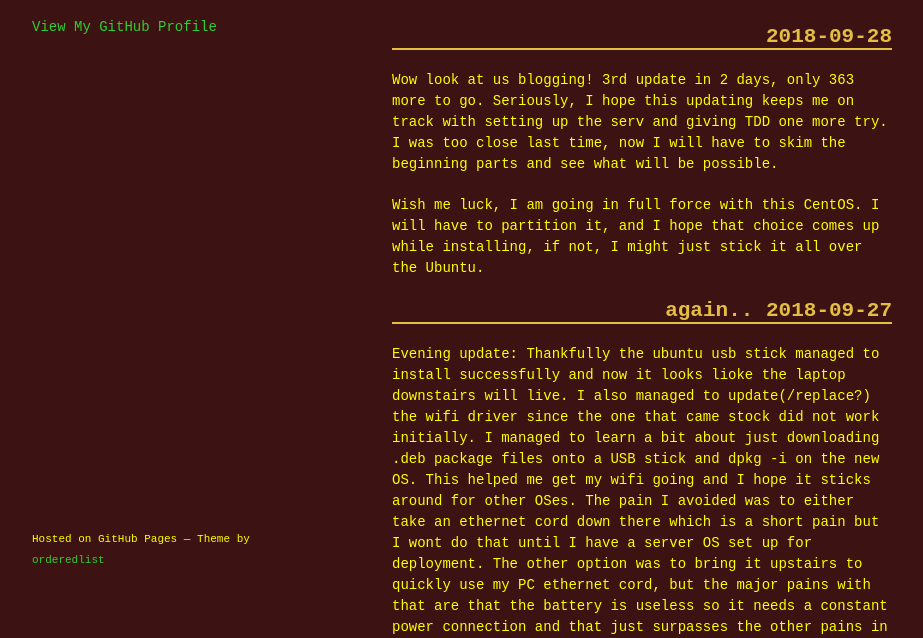
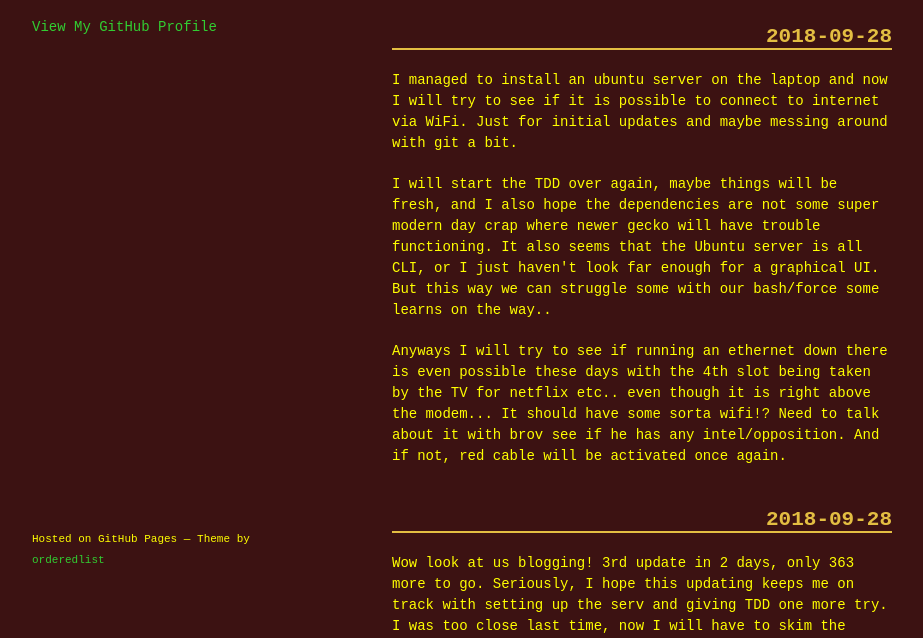
Before and after one commit to slaytin/slaytin.github.io, a plain HTML site: page index.html in a window 1280 px wide. Shown: the part 160-798 px from the top of the page, without its empty margins (178-1101 px from the left). Drawn offline with Linux system fonts and the light colour scheme.

Commit message:
happyfriNIGHT upd8

```diff
--- a/index.html
+++ b/index.html
@@ -29,6 +29,11 @@
 
 <p class="openerp">This page was automatically generated since I am not too confident in my HTML and/or CSS(yet). What am I confident in exactly? It is why I am here, to explore and build up a good answer to that question.<br/></p>
     <br/>
+
+        <h2> 2018-09-28</h2>
+          <p> I managed to install an ubuntu server on the laptop and now I will try to see if it is possible to connect to internet via WiFi. Just for initial updates and maybe messing around with git a bit. </p>
+          <p> I will start the TDD over again, maybe things will be fresh, and I also hope the dependencies are not some super modern day crap where newer gecko will have trouble functioning. It also seems that the Ubuntu server is all CLI, or I just haven't look far enough for a graphical UI. But this way we can struggle some with our bash/force some learns on the way..</p>
+          <p> Anyways I will try to see if running an ethernet down there is even possible these days with the 4th slot being taken by the TV for netflix etc.. even though it is right above the modem... It should have some sorta wifi!? Need to talk about it with brov see if he has any intel/opposition. And if not, red cable will be activated once again.</p><br/>
         <h2> 2018-09-28 </h2>
           <p> Wow look at us blogging! 3rd update in 2 days, only 363 more to go. Seriously, I hope this updating keeps me on track with setting up the serv and giving TDD one more try. I was too close last time, now I will have to skim the beginning parts and see what will be possible.</p> <p> Wish me luck, I am going in full force with this CentOS. I will have to partition it, and I hope that choice comes up while installing, if not, I might just stick it all over the Ubuntu. </p>
 
```
